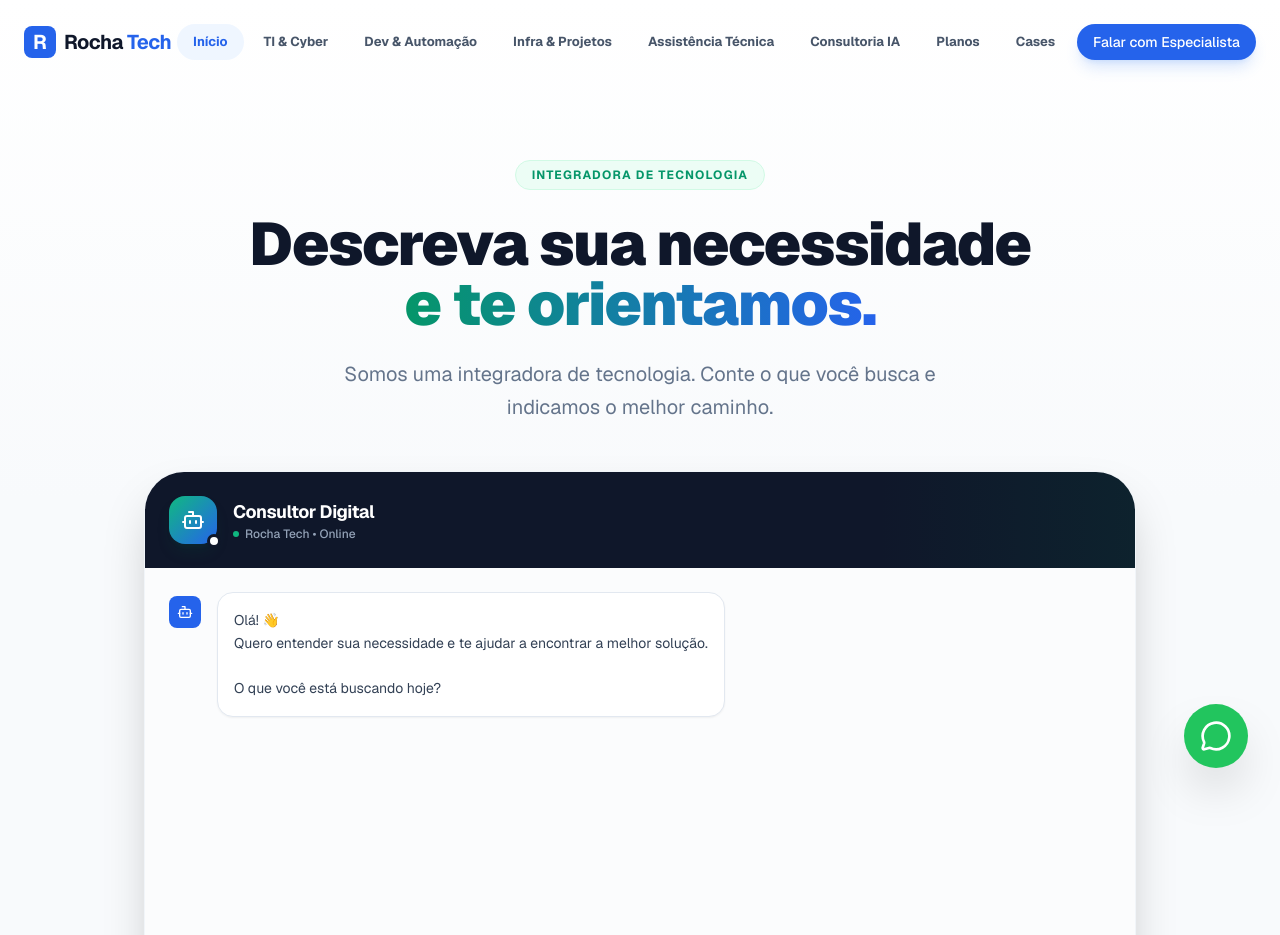
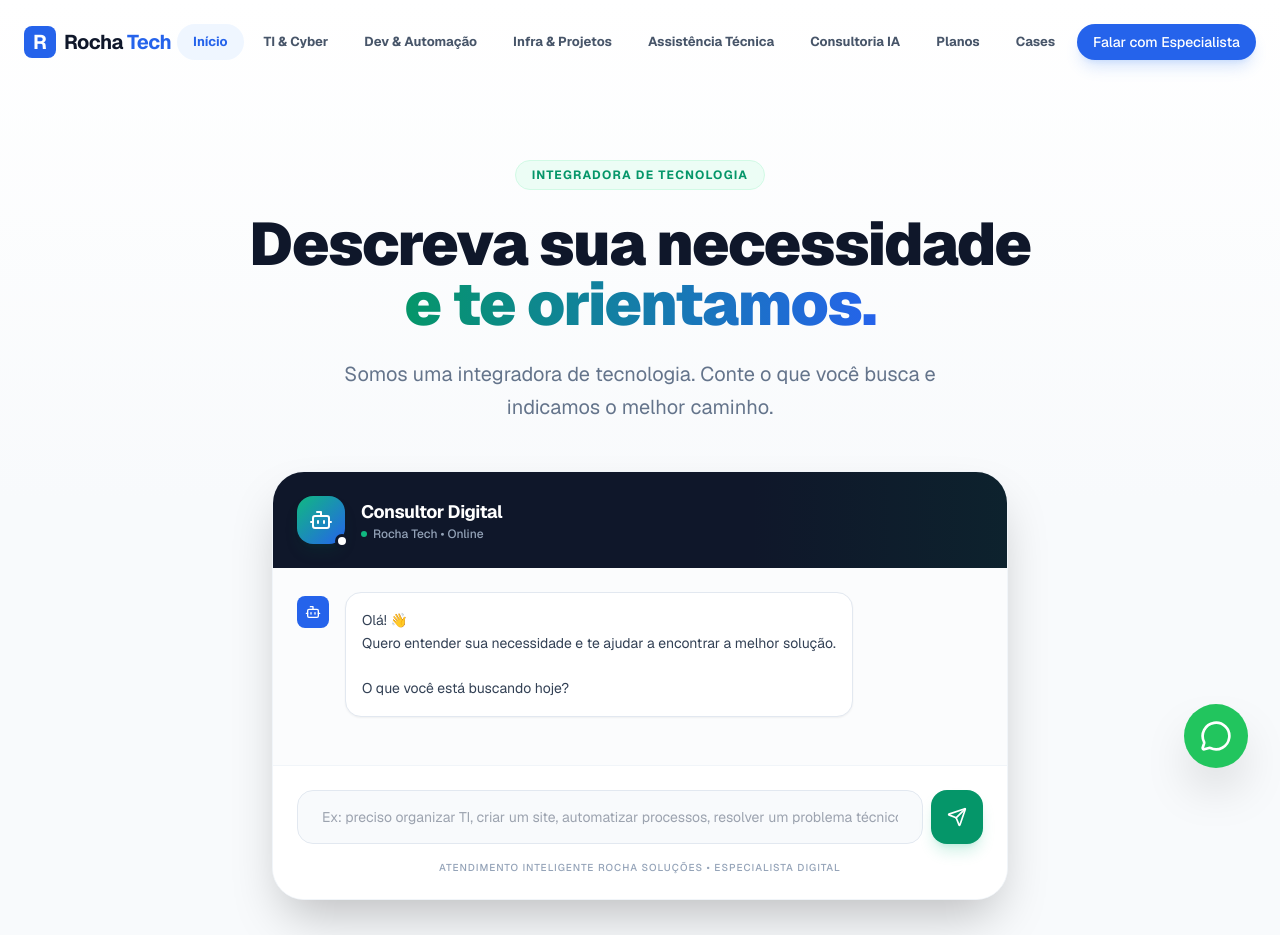
Before and after one commit to brt92/rocha-tecnologia-site, a React (Vite) app: page / in a window 1280 px wide. Shown: the top 935 px of the page. Built offline with nearby package versions, Linux system fonts and the light colour scheme.

Commit message:
Reduce chat height on home page to 400-500px

```diff
--- a/components/chat/TechAssistant.tsx
+++ b/components/chat/TechAssistant.tsx
@@ -37,11 +37,11 @@ export const TechAssistant: React.FC<TechAssistantProps> = ({ chat, mode = 'hero
   const handleSendMessage = (text: string) => sendMessage(text);
 
   const containerClasses = mode === 'hero'
-    ? "w-full max-w-5xl mx-auto mb-20 px-4"
+    ? "w-full max-w-3xl mx-auto mb-20 px-4"
     : "h-full flex flex-col pointer-events-auto";
 
   const cardClasses = mode === 'hero'
-    ? "bg-white rounded-[2.5rem] shadow-2xl border border-slate-100 overflow-hidden flex flex-col min-h-[600px] max-h-[750px]"
+    ? "bg-white rounded-[2rem] shadow-2xl border border-slate-100 overflow-hidden flex flex-col min-h-[400px] max-h-[500px]"
     : "bg-white h-full flex flex-col shadow-2xl";
 
   return (
```
